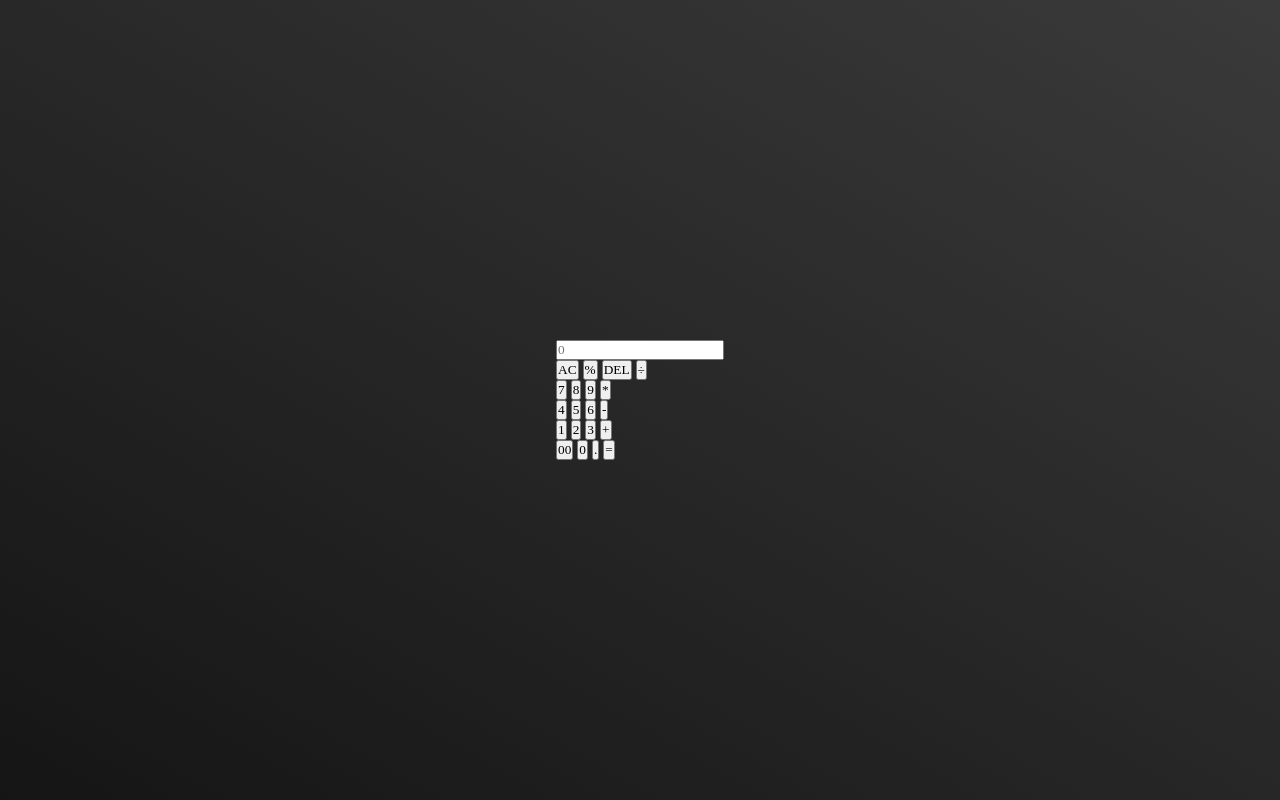
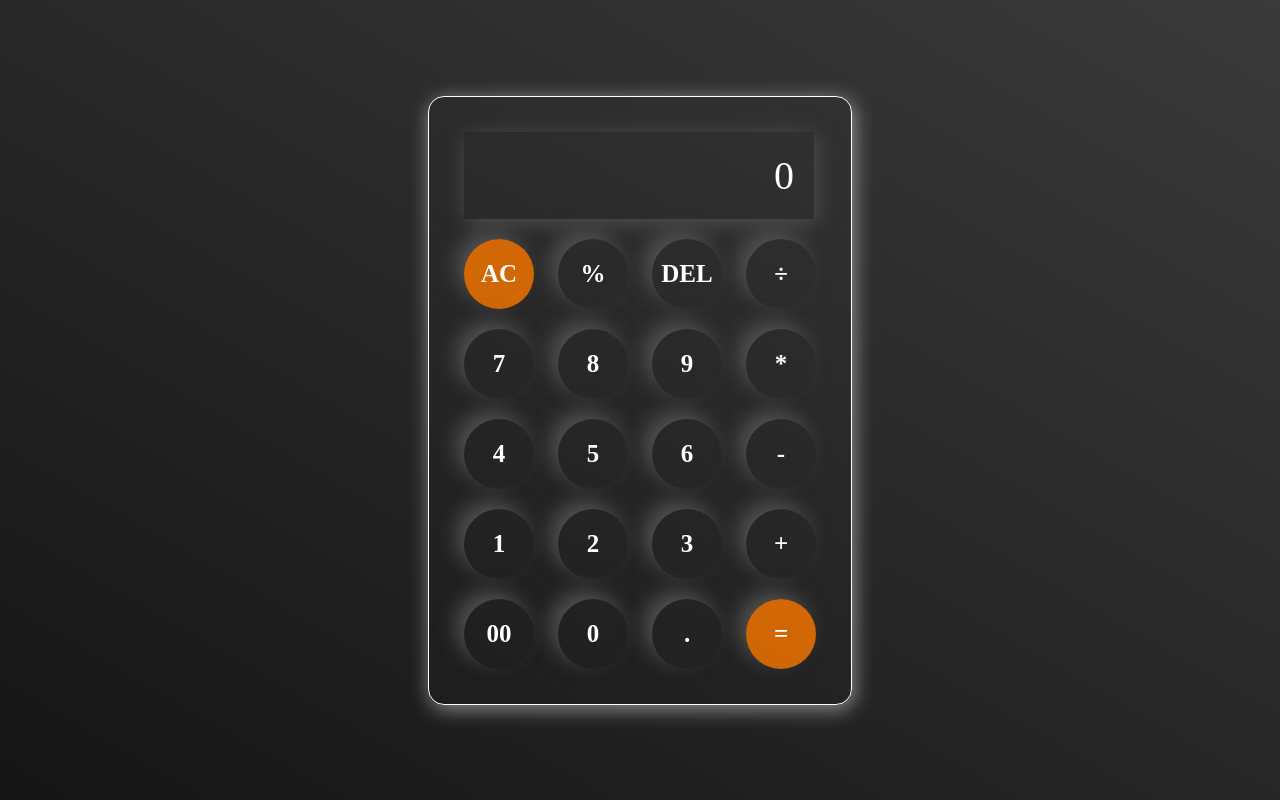
Before and after one commit to Ishika-45/Codsoft, a plain HTML site: page Calculator/index.html in a window 1280 px wide. Drawn offline with Linux system fonts and the light colour scheme.

Commit message:
Add Styling

```diff
--- a/Calculator/style.css
+++ b/Calculator/style.css
@@ -13,3 +13,43 @@ body {
     align-items: center;
     background: linear-gradient(30deg ,#151515,rgb(58, 58, 58));
 }
+.calculator{
+    padding:25px;
+    border-radius: 16px;
+    border: 1px solid #fff;
+    background: transparent;
+    box-shadow: 2px 4px 20px rgba(255,255,255,0.5);
+}
+input{
+    width:350px;
+    border:none;
+    padding: 20px;
+    font-size: 40px;
+    font-weight: 500;
+    margin:10px;
+    background:transparent;
+    box-shadow: 2px 4px 20px rgba(85,85,85,0.9);
+    text-align: right;
+    cursor: pointer;
+    color: #fff;
+}
+
+input::placeholder{
+    color:#ffffff;
+}
+button{
+    width:70px;
+    height: 70px;
+    margin:10px;
+    border:none;
+    background: transparent;
+    border-radius: 50%;
+    box-shadow: -8px -8px 20px rgba(85,85,85,0.9);
+    color:#fff;
+    font-size: 25px;
+    font-weight: 600;
+    cursor:pointer;
+}
+.equal{
+    background: rgba(228, 111, 2, 0.9);
+}
```
Also changed, not shown: Calculator/favicon-16x16.png (added), Calculator/favicon-32x32.png (added), Calculator/favicon.ico (added).
